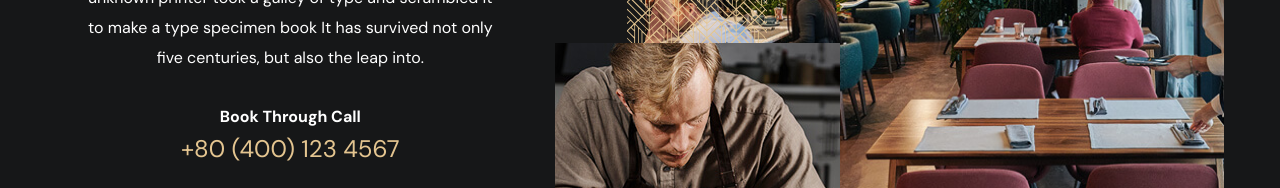
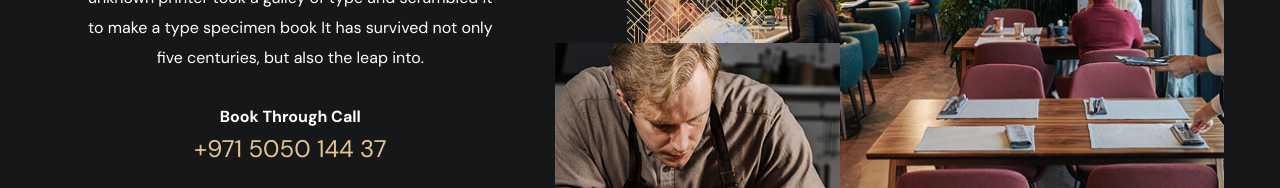
Before and after one commit to Yahya97Zaher/Restaurant, a plain HTML site: page index.html in a window 1280 px wide. Shown: the part 2400-2588 px from the top of the page. Drawn offline with nearby package versions, Linux system fonts and the light colour scheme; a web font is replaced by a local one.

Commit message:
first commit6

```diff
--- a/index.html
+++ b/index.html
@@ -445,7 +445,7 @@
 
             <div class="contact-label">Book Through Call</div>
 
-            <a href="tel:+804001234567" class="body-1 contact-number hover-underline">+80 (400) 123 4567</a>
+            <a href="tel:+804001234567" class="body-1 contact-number hover-underline">+971 5050 144 37</a>
 
             <a href="#" class="btn btn-primary">
               <span class="text text-1">Read More</span>
```
